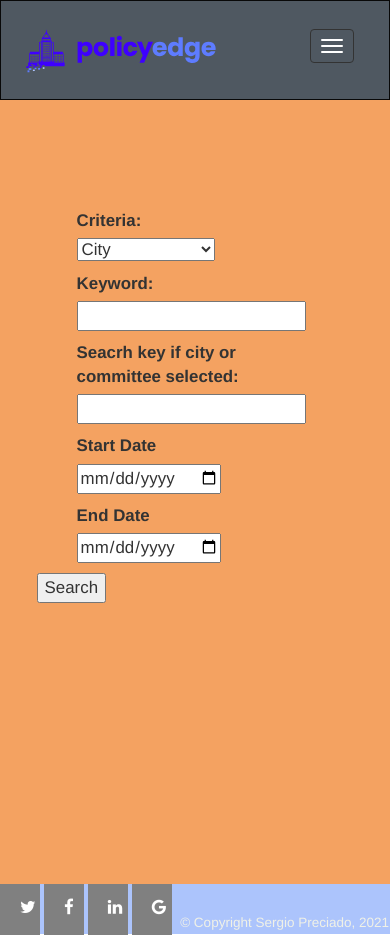
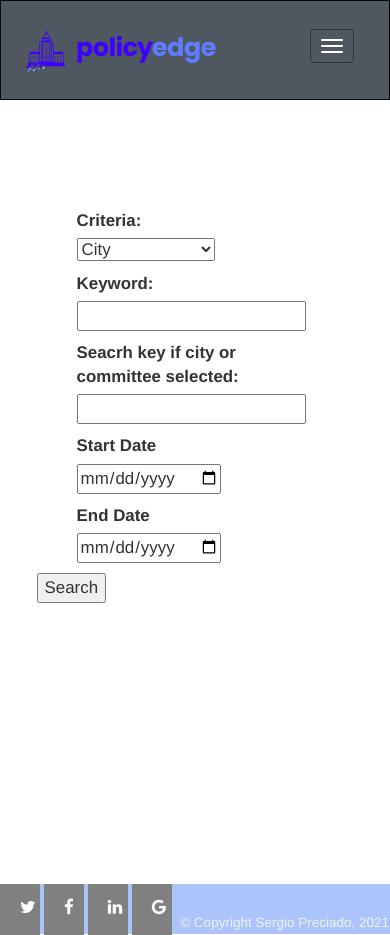
Before and after one commit to ChechoFresco/PE, a Flask app: page /search in a window 390 px wide. Run offline with Flask 2, Linux system fonts and the light colour scheme; some libraries are stand-ins or nearby versions.

Commit message:
Update search.css

```diff
--- a/static/css/search.css
+++ b/static/css/search.css
@@ -37,7 +37,7 @@ div.form{
     }
     .contain{
         height: 100vh;
-        background-color: #f4a261;
+        background-color: light grey;
     }
     img {
         display:none;
```
